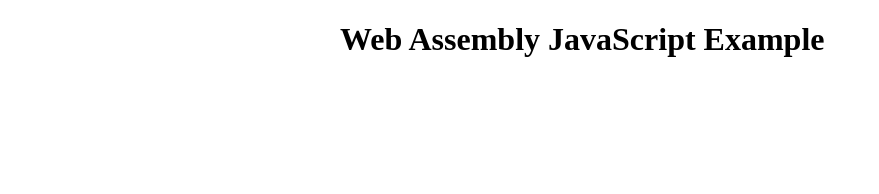
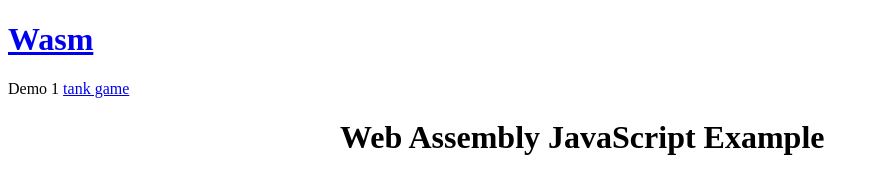
Before and after one commit to scplay/wasm_study, a plain HTML site: page index.html in a window 1280 px wide. Shown: the whole page, without its empty margins (0-879 px from the left). Drawn offline with Linux system fonts and the light colour scheme; no server answers.

Commit message:
update h1

```diff
--- a/index.html
+++ b/index.html
@@ -4,6 +4,7 @@
 <head>
     <meta charset='utf-8' />
     <title>WASM Sobel Example</title>
+
     <meta name="viewport" content="width=device-width, initial-scale=1.0" />
     <style>
         video {
@@ -40,6 +41,10 @@
 </head>
 
 <body>
+
+    <h1><a href="http://webassembly.org/">Wasm</a></h1>
+    <p> Demo 1 <a href="http://webassembly.org/demo/"> tank game</a></p>
+
     <div>
         <h1>Web Assembly JavaScript Example</h1>
     </div>
```
